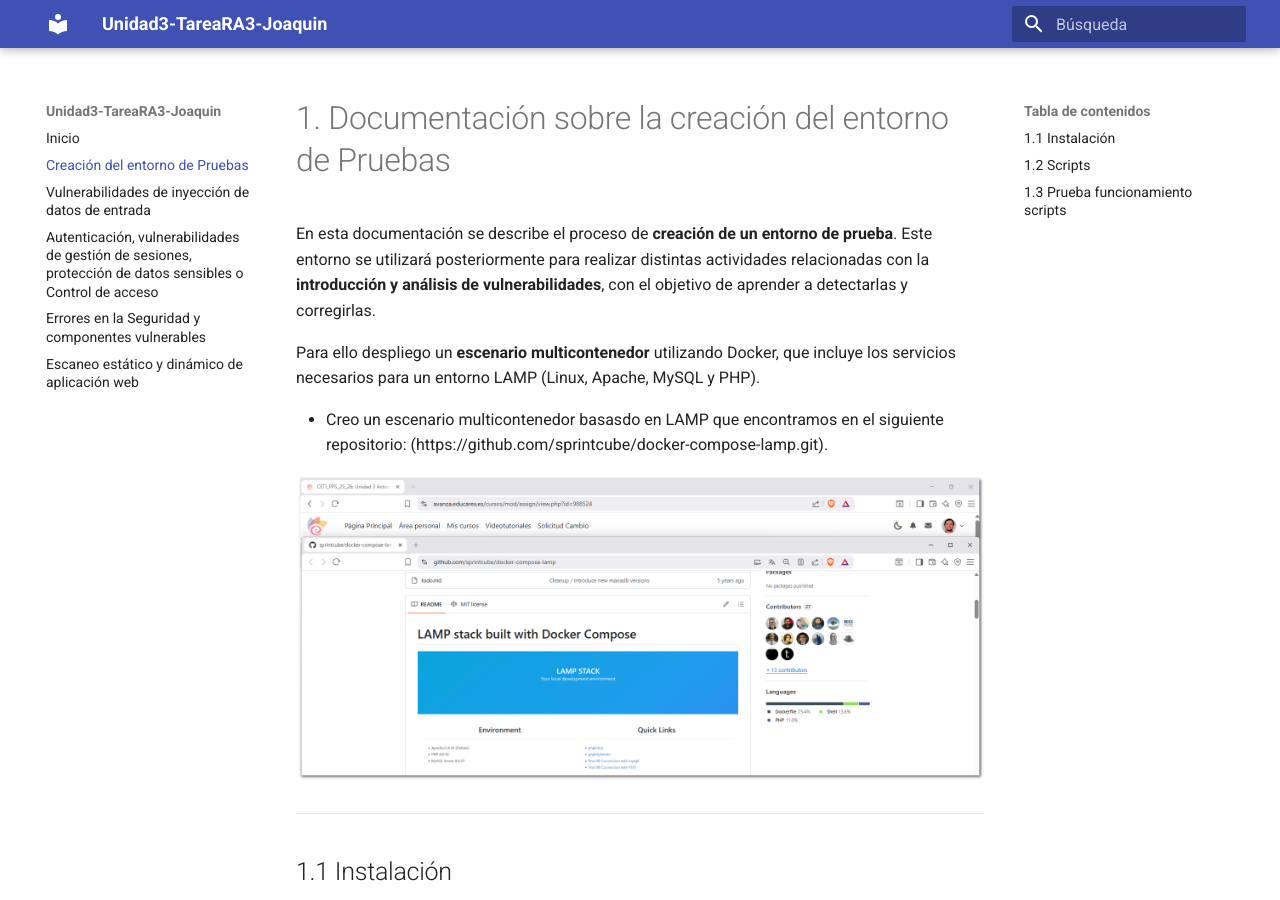
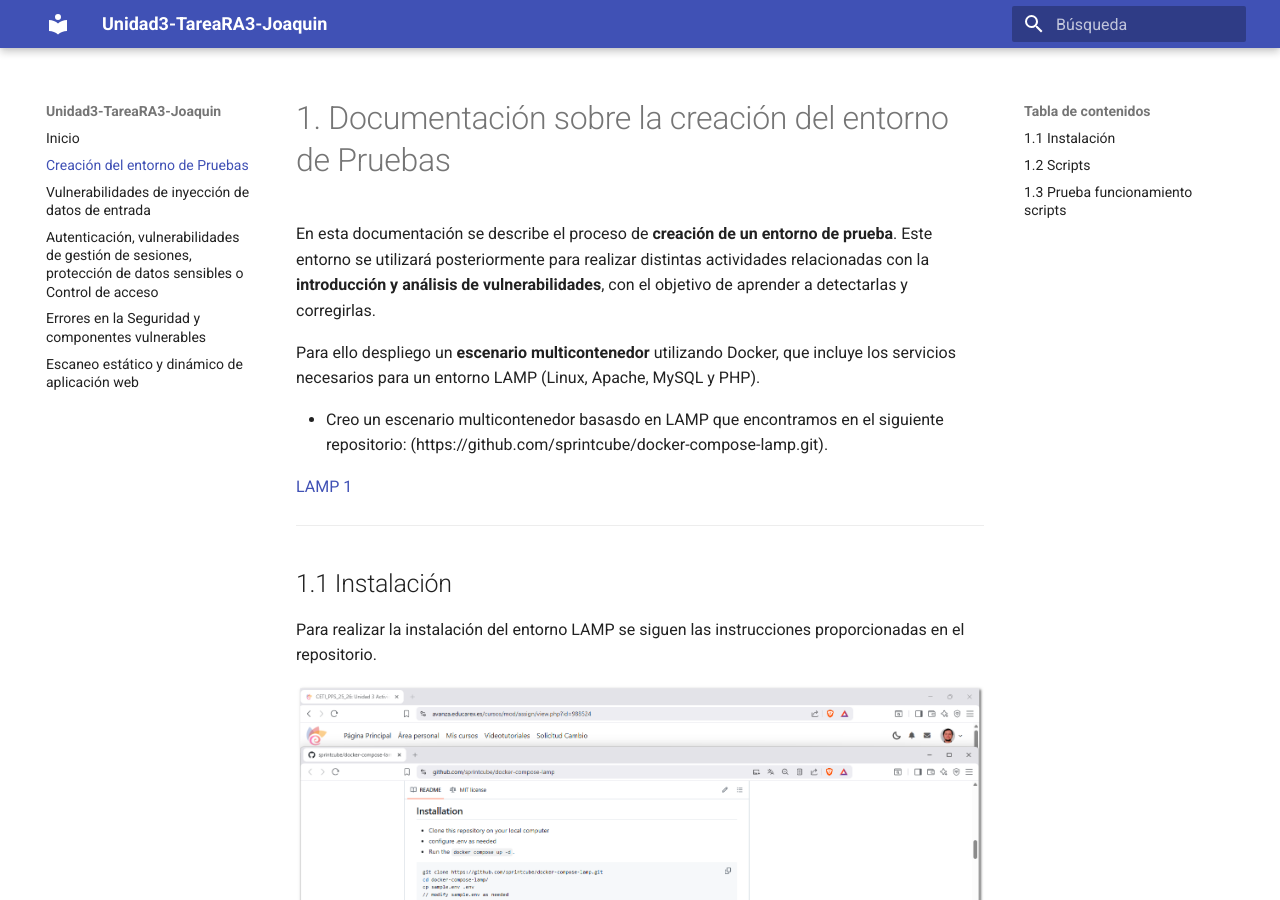
Before and after one commit to JBLeopard/Unidad3-TareaRA3-Joaquin, an MkDocs documentation site: the page built from docs/CreacionEntornoPrueba.md, in a window 1280 px wide and 900 px high. Built offline with MkDocs 1.6.1 and Material for MkDocs 9.7.7, drawn with Linux system fonts in a browser that asks for light colours.

Commit message:
Update CreacionEntornoPrueba.md

```diff
--- a/docs/CreacionEntornoPrueba.md
+++ b/docs/CreacionEntornoPrueba.md
@@ -6,7 +6,7 @@ Para ello despliego un **escenario multicontenedor** utilizando Docker, que incl
 
 -  Creo un escenario multicontenedor basasdo en LAMP que encontramos en el siguiente repositorio: (https://github.com/sprintcube/docker-compose-lamp.git).
 
-![LAMP 1](./images/apartado_uno/lamp1.png)
+[LAMP 1](./images/apartado_uno/lamp1.png)
 
 ---
 
```
